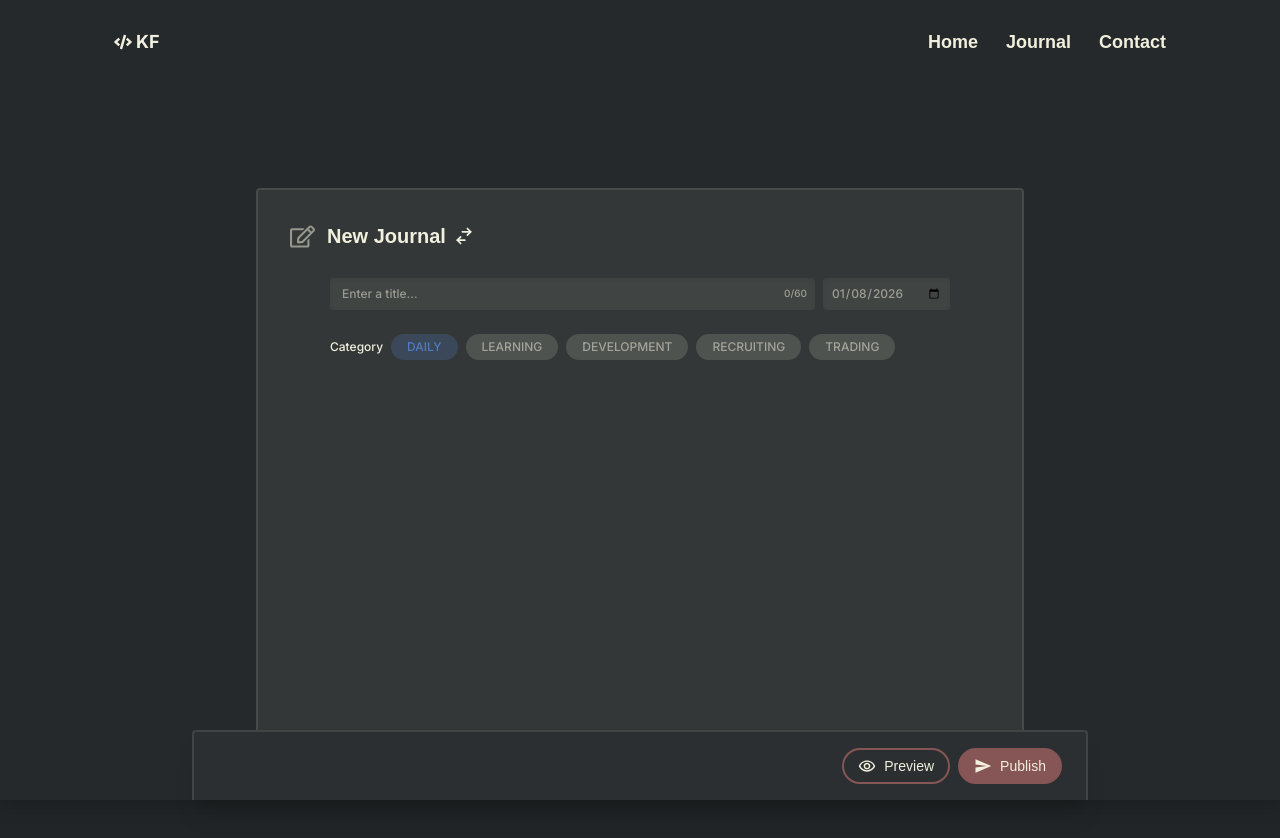
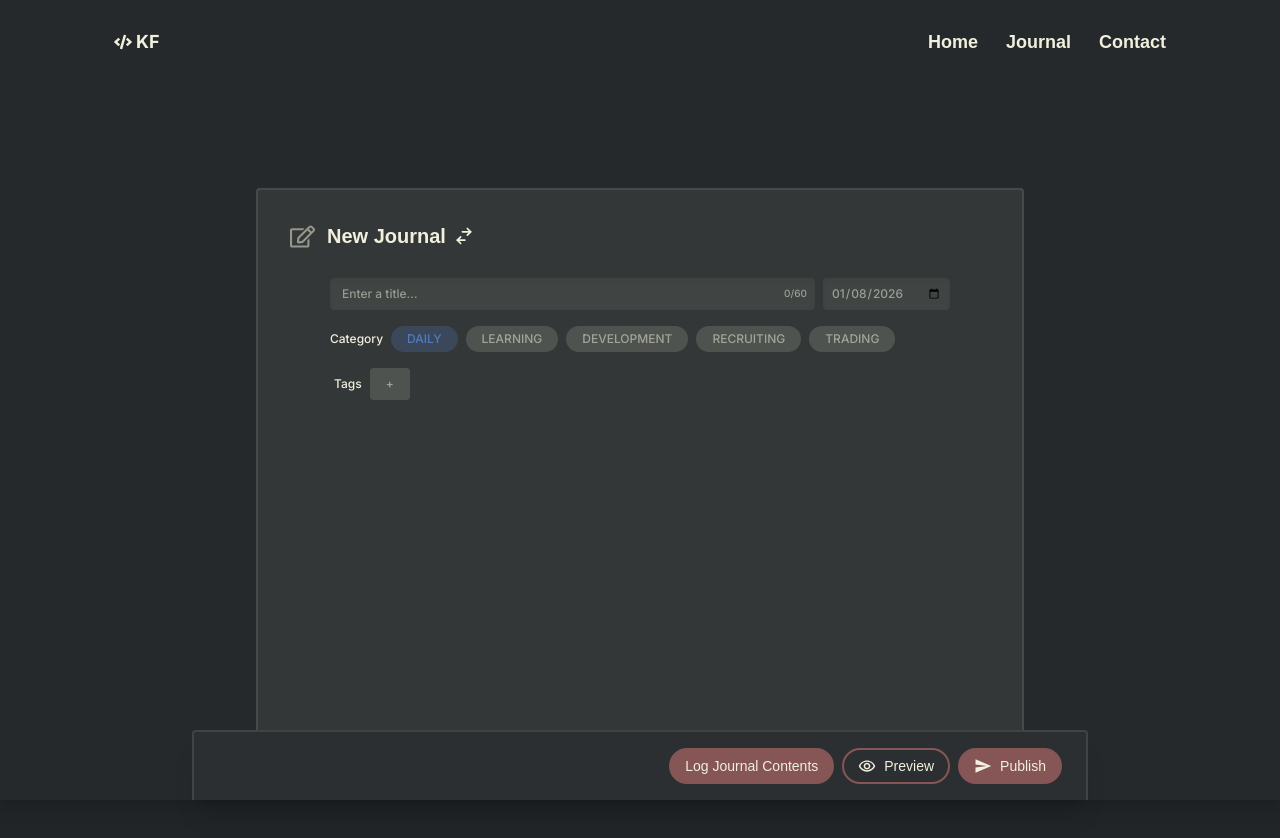
Before and after one commit to kevinf58/portfolio, a Next.js app: page /new in a window 1280 px wide. Shown: the top 838 px of the page. Built offline with nearby package versions, Linux system fonts and the light colour scheme; a web font is replaced by a local one.

Commit message:
small bug fixes and implement tag input functionality for document creation

```diff
--- a/src/app/new/page.tsx
+++ b/src/app/new/page.tsx
@@ -8,6 +8,8 @@ import DocumentTypeToggle from "@/components/documents/createDocumentInputs/Docu
 import TitleInput from "@/components/documents/createDocumentInputs/TitleInput";
 import DateInput from "@/components/documents/createDocumentInputs/DateInput";
 import ConditionalInputs from "@/components/documents/createDocumentInputs/conditionalInputs/ConditionalInputs";
+import TagInput from "@/components/documents/createDocumentInputs/TagInput";
+import TempButton from "@/components/documents/createDocumentInputs/TempButton";
 
 const Page = () => {
   return (
@@ -25,10 +27,13 @@ const Page = () => {
                 <DateInput />
               </div>
               <ConditionalInputs />
+              <TagInput />
             </div>
           </Card>
         </div>
         <div className="flex justify-end fixed bottom-0 left-1/2 -translate-x-1/2 space-x-2 px-6 py-4 bg-gray w-full max-w-4xl rounded-t-sm border-t-2 border-x-2 border-tint/10 shadow-xl">
+          {/* TODO: TEMPORARY BUTTON */}
+          <TempButton />
           <Button size="md" variant="secondary">
             <MdOutlineRemoveRedEye size={18} />
             <span>Preview</span>
--- a/src/components/documents/DocumentFormProvider.tsx
+++ b/src/components/documents/DocumentFormProvider.tsx
@@ -4,7 +4,7 @@ import { DocumentFormContext, useDocumentForm } from "@/hooks/useDocumentForm";
 import { DocumentFormProviderProps } from "@/types/DocumentForm.type";
 
 export const DocumentFormProvider = (props: DocumentFormProviderProps) => {
-  const contextValue = useDocumentForm(props.initialType);
+  const context = useDocumentForm(props.initialType);
 
-  return <DocumentFormContext.Provider value={contextValue}>{props.children}</DocumentFormContext.Provider>;
+  return <DocumentFormContext.Provider value={context}>{props.children}</DocumentFormContext.Provider>;
 };
--- a/src/components/documents/createDocumentInputs/TagInput.tsx
+++ b/src/components/documents/createDocumentInputs/TagInput.tsx
@@ -1,6 +1,111 @@
-//TODO: NOTE THAT MAX TAG LENGTH IS 16 AS DEFINED IN THE DB AND TAG # LIMIT PER DOCUMENT IS 3
-const TagInput = () => {
-  return <div>TagInput</div>;
-};
+"use client";
 
-export default TagInput;
+import { useState, useRef, KeyboardEvent } from "react";
+import { toast } from "react-toastify";
+import { MdDeleteOutline } from "react-icons/md";
+import { useDocumentFormContext } from "@/hooks/useDocumentForm";
+import { JournalCategory } from "@/types/Journal.type";
+import Tag from "@/components/ui/Tag";
+import { DOCUMENT_TAG_LIMIT, DOCUMENT_TAG_MAX_LENGTH } from "@/utils/constants";
+
+export default function TagInput() {
+  const [isEditing, setIsEditing] = useState(false);
+  const [inputValue, setInputValue] = useState("");
+
+  const inputRef = useRef<HTMLInputElement>(null);
+
+  const { tags, setTags } = useDocumentFormContext();
+
+  const handleAddTag = (tag: string) => {
+    const trimmedTag = tag.trim();
+    if (!trimmedTag) return;
+
+    const journalCategories: JournalCategory[] = ["learning", "trading", "recruiting", "daily", "development"];
+
+    // inputted tag shouldn't be a journal category or already exist in its current array
+    if (journalCategories.includes(tag.toLowerCase() as JournalCategory)) {
+      toast.warning(`"${trimmedTag}" is a journal category and cannot be used as a tag.`);
+      setInputValue("");
+      return;
+    } else if (tags.some((t) => t.toLowerCase() === trimmedTag.toLowerCase())) {
+      toast.warning(`The tag "${trimmedTag}" already exists!`);
+      setInputValue("");
+      return;
+    }
+
+    setTags([...tags, trimmedTag]);
+    setInputValue("");
+    setIsEditing(false);
+  };
+
+  // remove tag functionality
+  const handleRemoveTag = (tag: string) => {
+    setTags(tags.filter((a) => a !== tag));
+  };
+
+  // keyboard shortcuts for creating tags and undoing tag creation
+  const handleKeyDown = (e: KeyboardEvent<HTMLInputElement>) => {
+    if (e.key === "Enter") {
+      e.preventDefault();
+      handleAddTag(inputValue);
+    } else if (e.key === "Escape") {
+      setIsEditing(false);
+      setInputValue("");
+    }
+  };
+
+  // when the tag input loses focus, remove text from tag input elem and disable editing
+  const handleBlur = () => {
+    setInputValue("");
+    setIsEditing(false);
+  };
+
+  return (
+    <div className="flex items-center flex-wrap gap-1 px-1 text-xs">
+      <span className="font-medium mr-1">Tags</span>
+
+      {tags.map((tag) => (
+        <Tag key={tag} onClick={() => handleRemoveTag(tag)} className="relative group rounded-sm py-2" type="tag">
+          <>
+            <span className="block transition-opacity group-hover:opacity-0">{tag}</span>
+            <MdDeleteOutline className="absolute top-1/2 -translate-y-1/2 left-1/2 -translate-x-1/2 text-lg opacity-0 transition-opacity group-hover:opacity-100 group-hover:text-red" />
+          </>
+        </Tag>
+      ))}
+      {tags.length < DOCUMENT_TAG_LIMIT &&
+        (isEditing ? (
+          <div className="relative">
+            <input
+              ref={inputRef}
+              type="text"
+              value={inputValue}
+              onChange={(e) => {
+                const value = e.target.value;
+                if (value.length <= DOCUMENT_TAG_MAX_LENGTH) setInputValue(value);
+              }}
+              onKeyDown={handleKeyDown}
+              onBlur={handleBlur}
+              className={`max-w-40 outline-none bg-light-gray shadow-inner focus:ring-2 ring-primary rounded-sm py-2 pl-2 pr-9 duration-150 ease-in ${
+                isEditing ? "opacity-100 scale-100 pointer-events-auto" : "opacity-0 scale-90 pointer-events-none"
+              }`}
+              placeholder="New tag..."
+            />
+            <span className="absolute right-2 top-1/2 -translate-y-1/2 text-[10px] text-dark-white pointer-events-none">
+              {inputValue.length}/{DOCUMENT_TAG_MAX_LENGTH}
+            </span>
+          </div>
+        ) : (
+          <Tag
+            onClick={() => {
+              setIsEditing(true);
+              setTimeout(() => inputRef.current?.focus(), 0);
+            }}
+            className={`rounded-sm py-2 ${isEditing ? "opacity-0 scale-90 pointer-events-none" : "opacity-100 scale-100"}`}
+            type="tag"
+          >
+            +
+          </Tag>
+        ))}
+    </div>
+  );
+}
--- /dev/null
+++ b/src/components/documents/createDocumentInputs/TempButton.tsx
@@ -0,0 +1,24 @@
+"use client";
+
+import Button from "@/components/ui/Button";
+import { useDocumentFormContext } from "@/hooks/useDocumentForm";
+import { DOCUMENT_TYPE } from "@/types/Document.type";
+
+const TempButton = () => {
+  const context = useDocumentFormContext();
+
+  if (context.type === DOCUMENT_TYPE.JOURNAL)
+    return (
+      <Button
+        onClick={() =>
+          console.log(context.type + "\n" + context.title + "\n" + context.date + "\n" + context.category + "\n" + context.tags)
+        }
+      >
+        Log Journal Contents
+      </Button>
+    );
+  else if (context.type === DOCUMENT_TYPE.PROJECT)
+    return <Button onClick={() => console.log(context.imageInputPreviewRef.current)}>Log Project Contents</Button>;
+};
+
+export default TempButton;
--- a/src/components/documents/createDocumentInputs/TitleInput.tsx
+++ b/src/components/documents/createDocumentInputs/TitleInput.tsx
@@ -16,7 +16,7 @@ const TitleInput = () => {
           const value = e.target.value;
           if (value.length <= DOCUMENT_TITLE_MAX_LENGTH) setTitle(value);
         }}
-        className={`w-full h-min outline-none py-2 px-3 text-xs! ease-in pr-10 input-base`}
+        className={`w-full h-min outline-none py-2 pl-3 pr-10 text-xs! ease-in input-base`}
       />
       <span className="absolute right-2 pb-0.5 top-1/2 -translate-y-1/2 text-[10px] text-dark-white pointer-events-none">
         {title.length}/{DOCUMENT_TITLE_MAX_LENGTH}
--- a/src/components/documents/createDocumentInputs/conditionalInputs/CategoryInput.tsx
+++ b/src/components/documents/createDocumentInputs/conditionalInputs/CategoryInput.tsx
@@ -13,7 +13,7 @@ const CategoryInput = () => {
   const { category, setCategory } = context;
 
   return (
-    <div className={`flex items-center gap-2 flex-wrap py-2 text-xs`}>
+    <div className={`flex items-center gap-2 flex-wrap text-xs`}>
       <span>Category</span>
       <Tag
         type="category"
--- a/src/components/ui/Tag.tsx
+++ b/src/components/ui/Tag.tsx
@@ -25,9 +25,13 @@ const Tag = ({ children, type, className = "", ...props }: TagProps) => {
   return (
     <div
       onClick={props.onClick}
-      className={`w-min h-min px-4 py-1.25 rounded-full text-xs cursor-pointer select-none transition-colors duration-200 whitespace-nowrap ${colorClasses}`}
+      className={`w-min h-min px-4 py-1.25 rounded-full text-xs cursor-pointer select-none transition-colors duration-200 whitespace-nowrap ${colorClasses} ${className}`}
     >
-      {type === "category" ? children.toUpperCase() : children.charAt(0).toUpperCase() + children.slice(1)}
+      {type === "category"
+        ? children.toUpperCase()
+        : typeof children === "string"
+        ? children.charAt(0).toUpperCase() + children.slice(1)
+        : children}
     </div>
   );
 };
--- a/src/hooks/useDocumentForm.ts
+++ b/src/hooks/useDocumentForm.ts
@@ -4,6 +4,7 @@ import { JournalCategory } from "@/types/Journal.type";
 import { getLocalDate } from "@/utils/dateUtils";
 import { createContext, useCallback, useContext, useMemo, useReducer, useRef } from "react";
 
+//TODO: UPDATE THIS CONTEXT LATER ACCOMODATE AN EDITING FUNCTIONALITY AND ALLOW PROPS TO BE PASSED INSTEAD OF AN EMPTY INITIALSTATE
 const initialState = (type: DocumentType): CreateDocumentPayload =>
   type === DOCUMENT_TYPE.JOURNAL
     ? {
@@ -143,6 +144,6 @@ export const useDocumentForm = (initialType: DocumentType) => {
 
 export const useDocumentFormContext = () => {
   const context = useContext(DocumentFormContext);
-  if (!context) throw new Error("useDocumentFormContext must be used within a DocumentFormProvider");
+  if (!context) throw new Error("useDocumentFormContext is out of scope and must be used within a DocumentFormProvider");
   return context;
 };
--- a/src/types/components/ui/Tag.type.ts
+++ b/src/types/components/ui/Tag.type.ts
@@ -1,6 +1,7 @@
+import { ReactNode } from "react";
 import { BaseProps, ClickableProps } from "./Base.type";
 import { JournalCategory } from "@/types/Journal.type";
 
 export type TagProps =
   | (Omit<BaseProps, "children"> & ClickableProps & { type: "category"; children: JournalCategory })
-  | (Omit<BaseProps, "children"> & ClickableProps & { type: "tag"; children: string });
+  | (Omit<BaseProps, "children"> & ClickableProps & { type: "tag"; children: ReactNode | string });
--- a/src/utils/constants.ts
+++ b/src/utils/constants.ts
@@ -8,5 +8,6 @@ export const DOCUMENT_CONTENT_MIN_LENGTH = 200;
 // Limit to the number of documents that can be loaded at a time
 export const DOCUMENTS_LOADED_LIMIT = 1;
 
-// limit to the number of tags that can be added to a document
+// limit to the number of tags and length of each tag that can be added to a document
 export const DOCUMENT_TAG_LIMIT = 3;
+export const DOCUMENT_TAG_MAX_LENGTH = 16;
```
